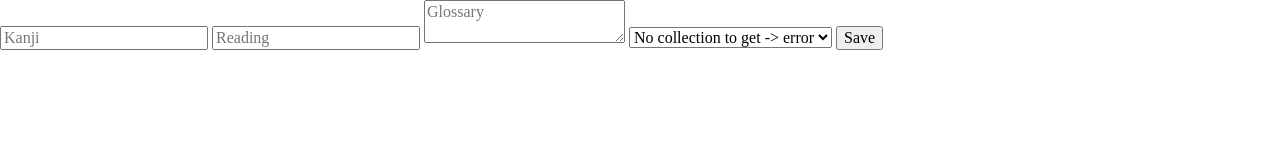
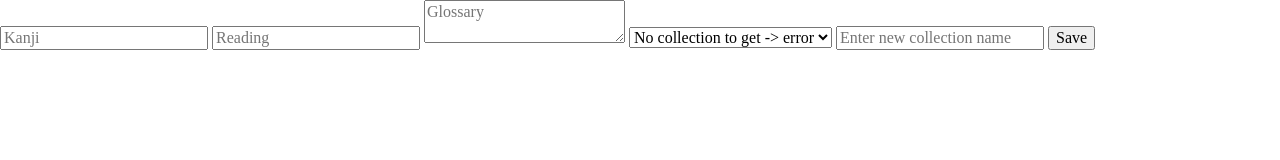
Before and after one commit to MarcinMajka/MatchMadness, a website with bundled scripts: page addFavorites.html in a window 1280 px wide. Built offline with nearby package versions, Linux system fonts and the light colour scheme.

Commit message:
Word Collections: added an input for new collection name

```diff
--- a/addFavorites.html
+++ b/addFavorites.html
@@ -17,6 +17,9 @@
                 <option value="favWords">Favorites</option>
                 <option value="makeNew">Create a new collection!</option>
             </select>
+
+            <input type="text" id="newCollectionName" placeholder="Enter new collection name">
+
             <button id="likeButton" class="button">Save</button>
         </div>
         <ul id="favWordsList"></ul>
```
